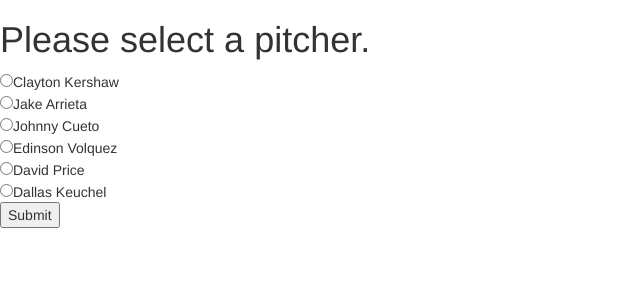
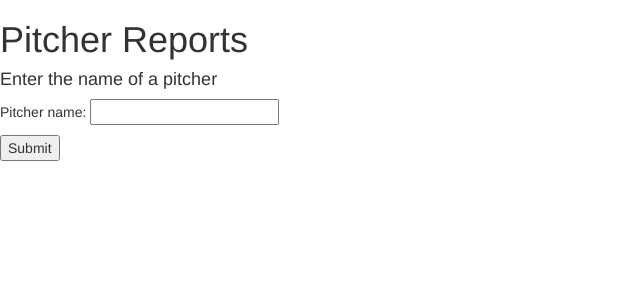
Before and after one commit to gsganden/pitcher-reports, a Flask app: page /index in a window 1280 px wide. Shown: the top 300 px of the page, without its empty margins (0-640 px from the left). Run offline with Flask 2, Linux system fonts and the light colour scheme; parts of the project's set-up code (start-up, migrations or seed data) failed here and were passed over; some libraries are stand-ins or nearby versions.

Commit message:
Update templates

```diff
--- a/templates/index.html
+++ b/templates/index.html
@@ -2,22 +2,20 @@
 <html lang="en">
   <head>
     <meta charset="utf-8">
-    <title>Scouting Report Generator</title>
+    <title>Pitcher Reports</title>
     <link rel="stylesheet" href="https://maxcdn.bootstrapcdn.com/bootstrap/3.3.5/css/bootstrap.min.css">
     <link rel="stylesheet" href="https://maxcdn.bootstrapcdn.com/bootstrap/3.3.5/css/bootstrap-theme.min.css">
     <script src="https://maxcdn.bootstrapcdn.com/bootstrap/3.3.5/js/bootstrap.min.js"></script>
   </head>
   <body>
     <div>
-        <h1>Please select a pitcher.</h1>
-          <form id='pitcher_select_form' method='post' action='index' >
-                <input type ='radio' name='pitcher' value ='Clayton Kershaw'/>Clayton Kershaw<br />
-                <input type ='radio' name='pitcher' value ='Jake Arrieta'/>Jake Arrieta<br />
-                <input type ='radio' name='pitcher' value ='Johnny Cueto'/>Johnny Cueto<br />
-                <input type ='radio' name='pitcher' value ='Edinson Volquez'/>Edinson Volquez<br />
-                <input type ='radio' name='pitcher' value ='David Price'/>David Price<br />
-                <input type ='radio' name='pitcher' value ='Dallas Keuchel'/>Dallas Keuchel<br />
-                <input type = 'submit' value='Submit' />
+        <h1>Pitcher Reports</h1>
+        <h4>Enter the name of a pitcher</h4>
+            <form id='pitcher_form' method='post' action='index' >
+              <p>
+                Pitcher name: <input type='text' name='pitcher' />
+              </p>
+              <input type = 'submit' value='Submit' />
             </form>
     </div>
   </body>
--- a/templates/results.html
+++ b/templates/results.html
@@ -3,7 +3,7 @@
 <html lang="en">
     <head>
         <meta charset="utf-8">
-        <title>Scouting Report Generator</title>
+        <title>Pitcher Reports</title>
         <link rel="stylesheet" href="https://maxcdn.bootstrapcdn.com/bootstrap/3.3.5/css/bootstrap.min.css">
         <link rel="stylesheet" href="https://maxcdn.bootstrapcdn.com/bootstrap/3.3.5/css/bootstrap-theme.min.css">
         <link rel="stylesheet" href="https://cdn.pydata.org/bokeh/release/bokeh-0.11.1.min.css" type="text/css" />
@@ -16,7 +16,7 @@
     <body>
         <div>
             <h1>
-                {{result}}
+                {{ plot|safe }}
                 <a href="../index">Back</a>
             </h1>
         </div>
```
